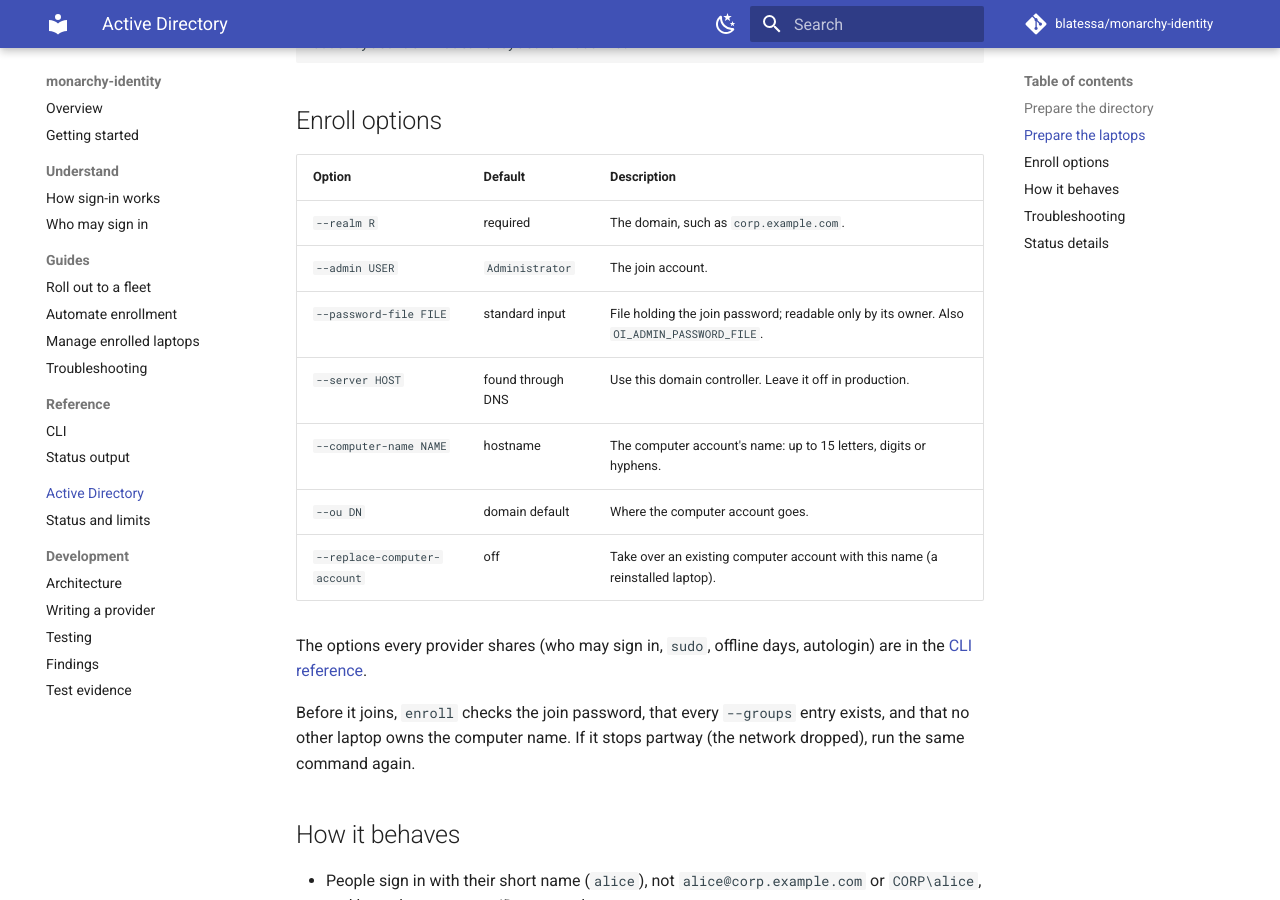
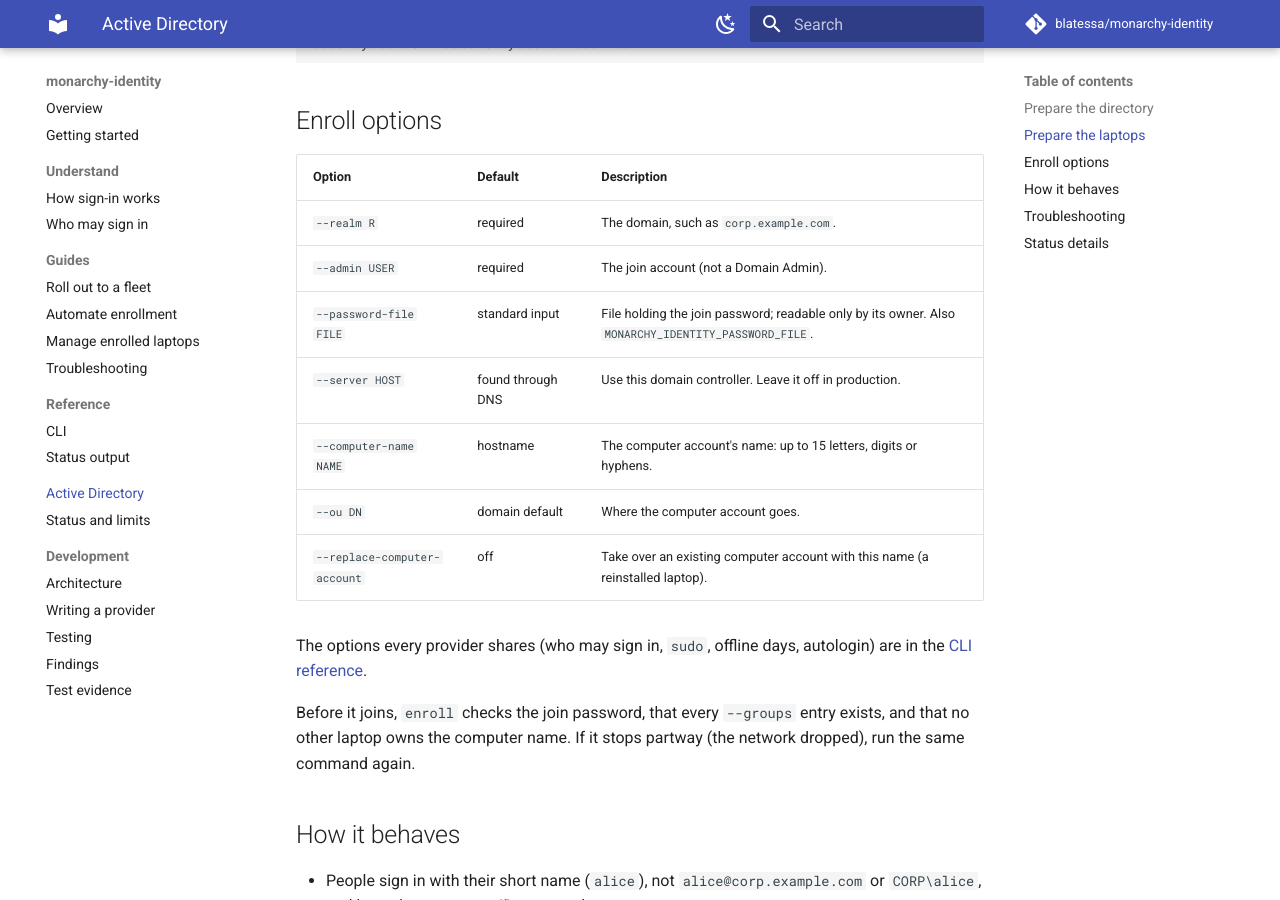
Before and after one commit to blatessa/monarchy-identity, an MkDocs documentation site: the page built from docs/providers/ad.md, in a window 1280 px wide and 900 px high, scrolled down 1269 px. Built offline with MkDocs 1.6.1 and Material for MkDocs 9.7.7, drawn with Linux system fonts in a browser that asks for light colours; comment, search, counter and statistics services are not loaded.

Commit message:
Tighten enroll's options before 0.1.0
- --admin is required: the old Administrator default nudged people to join laptops with a Domain Admin.
- OI_ADMIN_PASSWORD_FILE is now MONARCHY_IDENTITY_PASSWORD_FILE (OI was an internal abbreviation; nothing shipped,
  so no alias).
- --keep-login-theme is gone: the stock login screen has no username box, so directory users couldn't sign in there.
  The login theme always applies; an existing config's login_theme key is kept and ignored.
- --disable-autologin is gone: a hidden no-op.

Tested: unit (removed options and a missing --admin refused with nothing changed, the renamed variable); lab e2e,
e2e-package, e2e-dns.
Docs: providers/ad, reference/cli, guides/automation, concepts/how-it-works, dev/writing-a-provider; help text.

Fixes #63

Co-Authored-By: Claude Opus 5.5 <noreply@anthropic.com>

```diff
--- a/docs/providers/ad.md
+++ b/docs/providers/ad.md
@@ -48,8 +48,8 @@ sudo systemctl restart systemd-resolved
 | Option | Default | Description |
 |---|---|---|
 | `--realm R` | required | The domain, such as `corp.example.com`. |
-| `--admin USER` | `Administrator` | The join account. |
-| `--password-file FILE` | standard input | File holding the join password; readable only by its owner. Also `OI_ADMIN_PASSWORD_FILE`. |
+| `--admin USER` | required | The join account (not a Domain Admin). |
+| `--password-file FILE` | standard input | File holding the join password; readable only by its owner. Also `MONARCHY_IDENTITY_PASSWORD_FILE`. |
 | `--server HOST` | found through DNS | Use this domain controller. Leave it off in production. |
 | `--computer-name NAME` | hostname | The computer account's name: up to 15 letters, digits or hyphens. |
 | `--ou DN` | domain default | Where the computer account goes. |
```
Also changed, not shown: docs/concepts/how-it-works.md (+1 -1 lines), docs/dev/writing-a-provider.md (+1 -1 lines), docs/guides/automation.md (+1 -1 lines), docs/reference/cli.md (+1 -2 lines), 13 other files.
